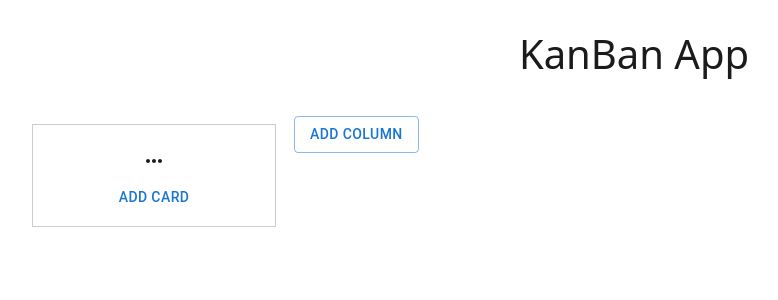
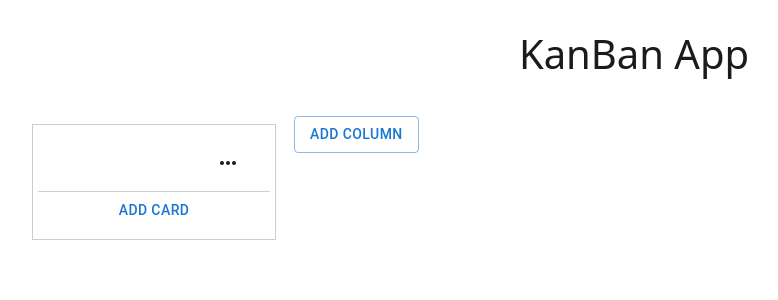
Before and after one commit to joyapisi/kanban-board, a React (Create React App) app: page / in a window 1280 px wide. Shown: the top 300 px of the page, without its empty margins (6-784 px from the left). Built offline with nearby package versions, Linux system fonts and the light colour scheme.

Commit message:
Add background color styling

```diff
--- a/src/styling/styles.scss
+++ b/src/styling/styles.scss
@@ -3,22 +3,16 @@
 
 $black: #1b1b1b;
 $white: #fff;
-$light-gray: rgb(161, 161, 161)f8f;
-$dark-gray: rgb(92, 92, 92)f8f;
+$light-gray: #cdcfcf;
+$dark-gray: rgb(41, 41, 41);
 
 * {
-  // background: $black;
   color: $black;
-  // padding: 30px;
-  // margin: 10px;
 }
 
 body {
-  // padding: 10px;
-  // margin: 20px;
   // background-color: #1b2845;
-  // background-image: linear-gradient(315deg, #1b2845 0%, #274060 74%);
-
+  // background-image: linear-gradient(95deg, #040404 0%, #274060 74%);
 }
 
 //main board
@@ -26,15 +20,12 @@ body {
   display: flex;
   flex-direction: column;
   align-items: flex-start;
-  background-color: $light-gray;
   gap: 30px;
   padding: 30px;
 }
 
 .main-heading {
   align-self: center;
-  margin-bottom: 2px solid #fff;
-  // text-decoration: underline;
 }
 
 // KanBan Board
@@ -52,11 +43,7 @@ body {
 
 //Columns
 .column {
-  // background-color: $light-gray;
-  // display: flex;
   text-align: center;
-  // flex-direction: column;
-  // padding: 5px;
   border: 1px solid #cccccc;
   padding: 10px 5px;
   width: 100%;
@@ -64,14 +51,24 @@ body {
   flex: 1;
   margin: 8px;
   gap: 5px;
+  // background-color: $dark-gray;
+}
+
+.column-header {
+  display: grid;
+  grid-template-columns: 70% 20%;
+  padding: 10px;
+  border-bottom: 1px solid $light-gray;
+}
+
+.column-header h3 {
+  text-align: left;
 }
 
 .column-container {
     background-color: $light-gray;
     padding: 10px;
-    // margin: 40px;
     border-radius: 15px;
-    // box-shadow: #1b1b1b;
 
     .column-details {
       display: flex;
@@ -81,16 +78,15 @@ body {
       padding: 8px;
     }
 
+    .add-card-btn {
+      border-top: 1px solid $light-gray;
+    }
+
     .column-title {
       font-size: 22px;
       padding: 20px 0;
       margin-bottom: 10px solid $light-gray;
     }
-
-    // .card-list {
-    //   list-style: none;
-    //   padding: 0;
-    // }
   }
 
 //Cards
@@ -99,11 +95,12 @@ body {
 }
 
 .card-container {
-    // margin-bottom: 10px;
-    // background-color: aqua;
-
     .card-body {
       padding: 10px;
       margin: 15px 5px;
     }
   }
+
+  .menu-item {
+    color: $light-gray;
+  }
```
